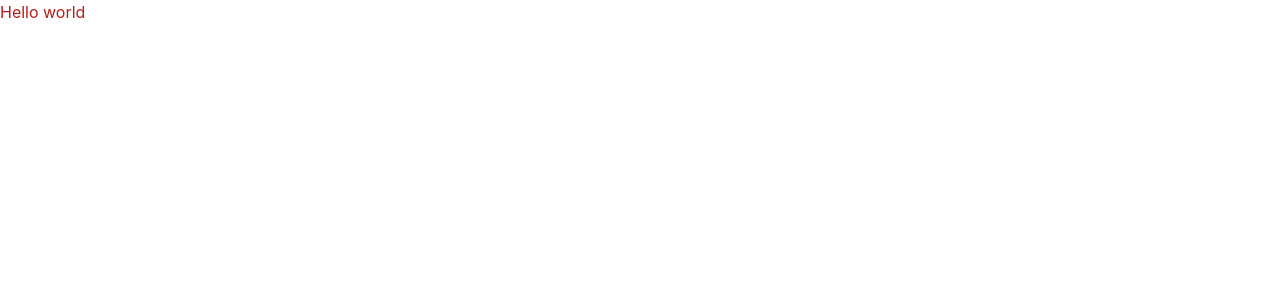
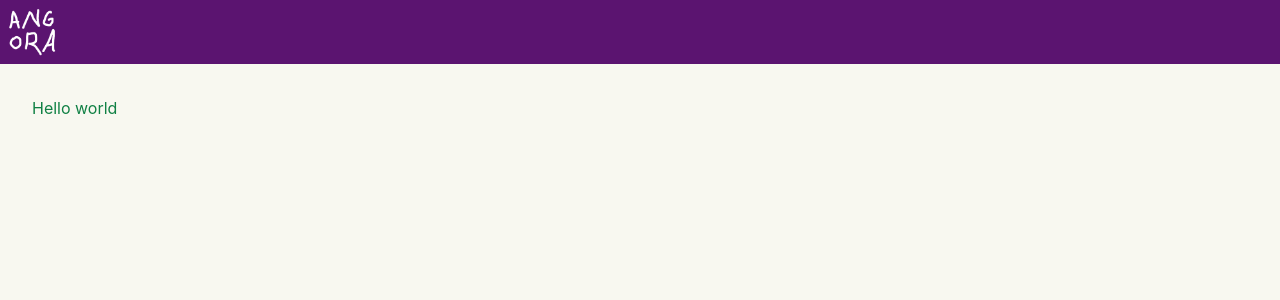
Before and after one commit to angora-band/angora-site, a React (Create React App) app in the folder angora-music/: page / in a window 1280 px wide. Shown: the top 300 px of the page. Built offline with nearby package versions, Linux system fonts and the light colour scheme.

Commit message:
basic navbar and colors

```diff
--- a/angora-music/package.json
+++ b/angora-music/package.json
@@ -12,6 +12,7 @@
     "@types/react-dom": "^18.2.14",
     "react": "^18.2.0",
     "react-dom": "^18.2.0",
+    "react-icons": "^4.12.0",
     "react-router-dom": "^6.18.0",
     "react-scripts": "5.0.1",
     "typescript": "^4.9.5",
@@ -42,6 +43,7 @@
     ]
   },
   "devDependencies": {
+    "@types/webpack-env": "^1.18.4",
     "tailwindcss": "^3.3.5"
   }
 }
--- /dev/null
+++ b/angora-music/src/Components/Navbar.tsx
@@ -0,0 +1,29 @@
+import React, { useEffect, useState } from "react";
+import { getCookieByName, setCookie, themeCookieName } from "../utils/cookies";
+import { GiHamburgerMenu } from "react-icons/gi";
+import { images } from "../utils/images";
+import { DisplayMode } from "../types/display";
+
+const Navbar = () => {
+    const startingTheme = getCookieByName(themeCookieName);
+    const [theme, setTheme] = useState<DisplayMode>((startingTheme ?? 'dark') as DisplayMode);
+
+    useEffect(() => {
+        const currCookie = getCookieByName(themeCookieName);
+        if (currCookie !== theme) {
+            setCookie(themeCookieName, theme);
+        }
+        console.log(document.cookie);
+    }, [theme]);
+
+    return (
+        <div className={`flex flex-row   ${theme === 'dark' ? 'bg-angora-dark-purple' : 'bg-angora-purple'}   h-8 lg:h-16   p-1 lg:p-2`}>
+            <div className='absolute lg:hidden   left-1 top-1 text-angora-white'>
+                <GiHamburgerMenu size='1.5rem'/> {/* 1.5 rem is the equivalent of h-6 using tailwind */}
+            </div>
+            <img src={images['logo.png']} alt='Angora logo' className='flex lg:absolute   h-full lg:h-12   mx-auto lg:mx-0   lg:left-2 lg:top-2' />
+        </div>
+    );
+};
+
+export default Navbar;
--- a/angora-music/src/Pages/Home/index.tsx
+++ b/angora-music/src/Pages/Home/index.tsx
@@ -1,12 +1,16 @@
 import React from "react";
 
-interface Props {};
+interface Props {
+
+};
 
 const Home = (props: Props) => {
     return (
-        <p className='text-red-700'>
-            Hello world
-        </p>
+        <div className='h-screen p-8 bg-angora-white'>
+            <p className='text-angora-dark-green'>
+                Hello world
+            </p>
+        </div>
     );
 };
 
--- a/angora-music/src/index.tsx
+++ b/angora-music/src/index.tsx
@@ -4,12 +4,14 @@ import { BrowserRouter, Routes, Route } from "react-router-dom";
 import './index.css';
 import Home from './Pages/Home';
 import reportWebVitals from './reportWebVitals';
+import Navbar from './Components/Navbar';
 
 const root = ReactDOM.createRoot(
   document.getElementById('root') as HTMLElement
 );
 root.render(
   <BrowserRouter>
+    <Navbar/>
     <Routes>
       <Route path='/' element={<Home/>} />
     </Routes>
--- /dev/null
+++ b/angora-music/src/types/display.ts
@@ -0,0 +1 @@
+export type DisplayMode = 'light' | 'dark';
--- /dev/null
+++ b/angora-music/src/utils/cookies.ts
@@ -0,0 +1,11 @@
+export const themeCookieName = 'AngoraTheme';
+
+export const getCookieByName = (name: string): string | undefined => {
+    const cookies = document.cookie;
+    const cookieValue = cookies.split('; ').find(c => c.startsWith(name + '='))?.split('=')[1];
+    return cookieValue;
+}
+
+export const setCookie = (name: string, value: string): void => {
+    document.cookie = `${name}=${value}`;
+}
--- /dev/null
+++ b/angora-music/src/utils/images.ts
@@ -0,0 +1,13 @@
+// inspired by this stackoverflow answer: https://stackoverflow.com/a/53025624
+// without this, dynamically importing different images would be impossible because TypeScript Shenanigans(TM)
+
+const emptyObj: any = {};
+
+const importImages = (require: __WebpackModuleApi.RequireContext) => require.keys().reduce((prev, next) => {
+    prev[next.replace('./', '')] = require(next);
+    return prev;
+}, emptyObj);
+
+export const images = importImages(
+    require.context('../assets/images', false, /\.(png|jpe?g)$/)
+);
--- a/angora-music/tailwind.config.js
+++ b/angora-music/tailwind.config.js
@@ -1,10 +1,19 @@
 /** @type {import('tailwindcss').Config} */
 module.exports = {
   content: [
-    "./src/**/*.{js,jsx,ts,tsx}"
+    './src/**/*.{js,jsx,ts,tsx}'
   ],
   theme: {
-    extend: {},
+    extend: {
+      colors: {
+        'angora-white': '#f8f8f0',
+        'angora-black': '#182028',
+        'angora-purple': '#9818b8',
+        'angora-dark-purple': '#5b1470',
+        'angora-green': '#18c058',
+        'angora-dark-green': '#108044'
+      }
+    },
   },
   plugins: [],
 }
```
Also changed, not shown: angora-music/src/assets/images/logo.png (added), 1 other file (tests, documents, lock files or other folders).
